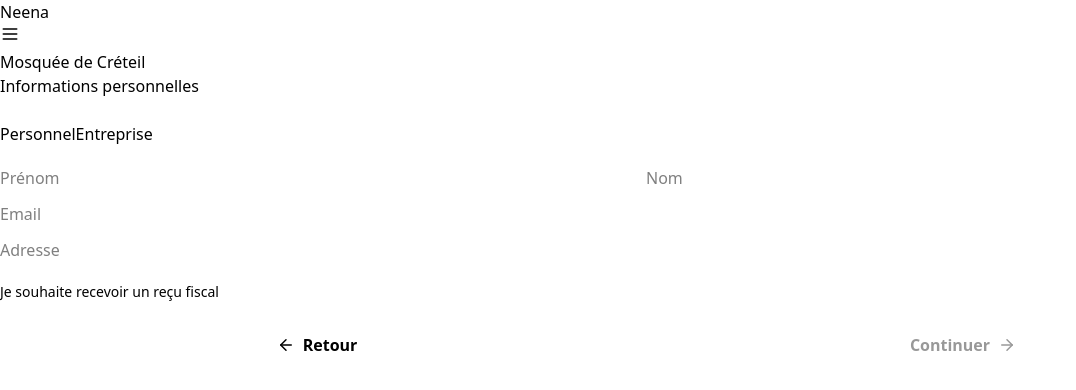
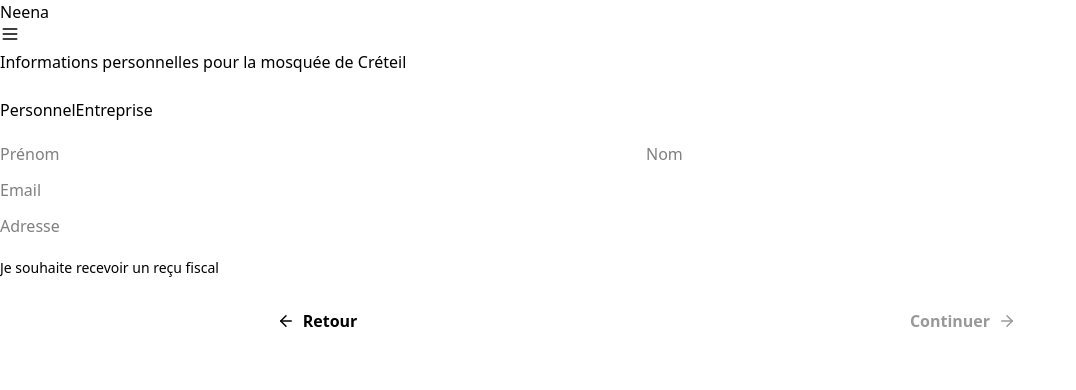
Before and after one commit to chaaaady/NeenaV3, a Next.js app: page /step-personal-v2 in a window 1280 px wide. Shown: the top 390 px of the page, without its empty margins (0-1076 px from the left). Built offline with nearby package versions, Linux system fonts and the light colour scheme.

Commit message:
feat: Intégrer le nom de mosquée dans les titres avec style cliquable

```diff
--- a/src/app/(don)/step-amount-v2/page.tsx
+++ b/src/app/(don)/step-amount-v2/page.tsx
@@ -4,7 +4,7 @@ import { useState, useEffect } from "react";
 import { useFormContext } from "react-hook-form";
 import { useRouter } from "next/navigation";
 import { ArrowRight } from "lucide-react";
-import { AppBar, MosqueDisplay, Input, SideMenu, MosqueSelectorModal, SegmentedControl } from "@/components";
+import { AppBar, Input, SideMenu, MosqueSelectorModal, SegmentedControl } from "@/components";
 import { formatEuro } from "@/lib/currency";
 import { DonationFormValues } from "@/lib/schema";
 import { useDonationFlow } from "@/features/donation/useDonationFlow";
@@ -57,10 +57,6 @@ export default function StepAmountV2Page() {
         currentMosque={values.mosqueName}
         onMosqueSelect={() => setShowMosqueSelector(true)}
       />
-      <MosqueDisplay
-        currentMosque={values.mosqueName}
-        onMosqueSelect={() => setShowMosqueSelector(true)}
-      />
       <SideMenu isOpen={isMenuOpen} onClose={() => setIsMenuOpen(false)} />
       <MosqueSelectorModal
         isOpen={showMosqueSelector}
@@ -72,7 +68,16 @@ export default function StepAmountV2Page() {
         <div className="app-card">
           <div className="space-y-6">
             <div className="flex items-center justify-between">
-              <div className="app-title">Quel montant souhaitez-vous donner ?</div>
+              <div className="app-title">
+                Quel montant souhaitez-vous donner à la{" "}
+                <button
+                  onClick={() => setShowMosqueSelector(true)}
+                  className="mosque-title-link"
+                >
+                  mosquée de {values.mosqueName || "Sélectionner"}
+                </button>
+                {" "}?
+              </div>
             </div>
 
             <div className="space-y-5">
--- a/src/app/(don)/step-payment/page.tsx
+++ b/src/app/(don)/step-payment/page.tsx
@@ -4,7 +4,7 @@ import { useState, useRef, useMemo } from "react";
 import { useFormContext } from "react-hook-form";
 import { useRouter } from "next/navigation";
 import { ArrowLeft } from "lucide-react";
-import { AppBar, MosqueDisplay, Input, SideMenu, MosqueSelectorModal } from "@/components";
+import { AppBar, Input, SideMenu, MosqueSelectorModal } from "@/components";
 import { Switch } from "@/components/Switch";
 import { ApplePayButton } from "@/components/ApplePayButton";
 import { PayPalButton } from "@/components/PayPalButton";
@@ -36,10 +36,6 @@ export default function StepPaymentPage() {
         currentMosque={values.mosqueName}
         onMosqueSelect={() => setShowMosqueSelector(true)}
       />
-      <MosqueDisplay
-        currentMosque={values.mosqueName}
-        onMosqueSelect={() => setShowMosqueSelector(true)}
-      />
       <SideMenu isOpen={isMenuOpen} onClose={() => setIsMenuOpen(false)} />
       <MosqueSelectorModal
         isOpen={showMosqueSelector}
@@ -67,7 +63,15 @@ export default function StepPaymentPage() {
         <div className="app-card">
           <div className="space-y-4">
             <div className="flex items-center justify-between">
-              <div className="app-title">Paiement sécurisé</div>
+              <div className="app-title">
+                Paiement sécurisé pour la{" "}
+                <button
+                  onClick={() => setShowMosqueSelector(true)}
+                  className="mosque-title-link"
+                >
+                  mosquée de {values.mosqueName || "Sélectionner"}
+                </button>
+              </div>
             </div>
 
             {/* Section carte bancaire et autres paiements */}
--- a/src/app/(don)/step-personal-v2/page.tsx
+++ b/src/app/(don)/step-personal-v2/page.tsx
@@ -4,7 +4,7 @@ import { useState } from "react";
 import { useFormContext } from "react-hook-form";
 import { useRouter } from "next/navigation";
 import { ArrowRight, ArrowLeft } from "lucide-react";
-import { AppBar, MosqueDisplay, SegmentedControl, Input, SideMenu, MosqueSelectorModal } from "@/components";
+import { AppBar, SegmentedControl, Input, SideMenu, MosqueSelectorModal } from "@/components";
 import { Switch } from "@/components/Switch";
 import { DonationFormValues } from "@/lib/schema";
 import { useDonationFlow } from "@/features/donation/useDonationFlow";
@@ -30,10 +30,6 @@ export default function StepPersonalV2Page() {
         currentMosque={values.mosqueName}
         onMosqueSelect={() => setShowMosqueSelector(true)}
       />
-      <MosqueDisplay
-        currentMosque={values.mosqueName}
-        onMosqueSelect={() => setShowMosqueSelector(true)}
-      />
       <SideMenu isOpen={isMenuOpen} onClose={() => setIsMenuOpen(false)} />
       <MosqueSelectorModal
         isOpen={showMosqueSelector}
@@ -45,7 +41,15 @@ export default function StepPersonalV2Page() {
         <div className="app-card">
           <div className="space-y-6">
             <div className="flex items-center justify-between">
-              <div className="app-title">Informations personnelles</div>
+              <div className="app-title">
+                Informations personnelles pour la{" "}
+                <button
+                  onClick={() => setShowMosqueSelector(true)}
+                  className="mosque-title-link"
+                >
+                  mosquée de {values.mosqueName || "Sélectionner"}
+                </button>
+              </div>
             </div>
 
             <div className="space-y-5">
--- a/src/components/AppBar.tsx
+++ b/src/components/AppBar.tsx
@@ -55,24 +55,3 @@ export function AppBar({
     </header>
   );
 }
-
-export function MosqueDisplay({
-  currentMosque,
-  onMosqueSelect
-}: {
-  currentMosque?: string;
-  onMosqueSelect?: () => void;
-}) {
-  return (
-    <div className="mosque-display-container">
-      <div
-        className="mosque-display"
-        onClick={onMosqueSelect}
-      >
-        <span className="mosquée-text">
-          Mosquée de {currentMosque || "Sélectionner"}
-        </span>
-      </div>
-    </div>
-  );
-}
--- a/src/styles/base.css
+++ b/src/styles/base.css
@@ -323,42 +323,35 @@
     box-shadow: 0 0 0 2px var(--focus), 0 0 0 4px rgba(14, 165, 233, 0.1);
   }
 
-  /* Affichage de la mosquée optimisé */
-  .mosque-display-container {
-    display: flex;
-    align-items: center;
-    justify-content: center;
-    padding: 16px;
-    margin-bottom: 8px;
+  /* Lien de mosquée dans le titre */
+  .mosque-title-link {
+    background: none;
+    border: none;
+    padding: 0;
+    margin: 0;
+    font-family: inherit;
+    font-size: inherit;
+    font-weight: inherit;
+    line-height: inherit;
+    color: var(--brand);
+    text-decoration: underline;
+    text-decoration-color: rgba(11, 18, 32, 0.3);
+    text-underline-offset: 2px;
+    cursor: pointer;
+    transition: all var(--motion-base) var(--ease-out);
+    font-style: italic;
   }
 
-  .mosque-display {
-    display: flex;
-    align-items: center;
-    justify-content: center;
-    cursor: pointer;
-    transition: all var(--motion-base) var(--ease-out);
-    min-width: 0;
-    max-width: 280px;
-    padding: 8px 16px;
-    border-radius: 20px;
-    background: rgba(15, 23, 42, 0.03);
-  }
-
-  .mosque-display:hover {
-    background: rgba(15, 23, 42, 0.06);
+  .mosque-title-link:hover {
+    color: var(--text);
+    text-decoration-color: var(--text);
     transform: translateY(-1px);
   }
 
-  .mosquée-text {
-    font-size: 13px;
-    font-weight: 500;
-    line-height: 16px;
-    color: var(--text);
-    white-space: nowrap;
-    overflow: hidden;
-    text-overflow: ellipsis;
-    max-width: 220px;
+  .mosque-title-link:focus-visible {
+    outline: none;
+    text-decoration-color: var(--focus);
+    color: var(--focus);
   }
 
   /* Stepper */
```
